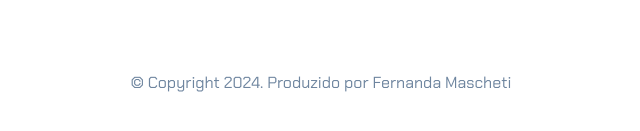
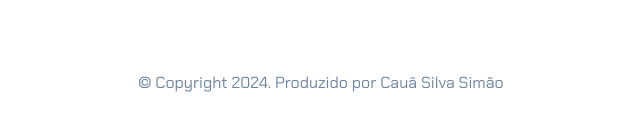
Before and after one commit to Cauasimao/portifolio, a plain HTML site: page index.html in a window 1280 px wide. Shown: the part 1154-1285 px from the top of the page, 319-959 px from the left. Drawn offline with nearby package versions, Linux system fonts and the light colour scheme.

Commit message:
Update index.html

```diff
--- a/index.html
+++ b/index.html
@@ -209,7 +209,7 @@
             <i class="bi bi-github"></i>
             <a href="https://github.com/femascheti">GitHub</a>
         </div>
-        <p class="my-5 text-center">© Copyright 2024. Produzido por Fernanda Mascheti</p>
+        <p class="my-5 text-center">© Copyright 2024. Produzido por Cauã Silva Simão</p>
     </footer>
 
     <script src="https://cdn.jsdelivr.net/npm/bootstrap@5.3.2/dist/js/bootstrap.bundle.min.js"></script>
```
